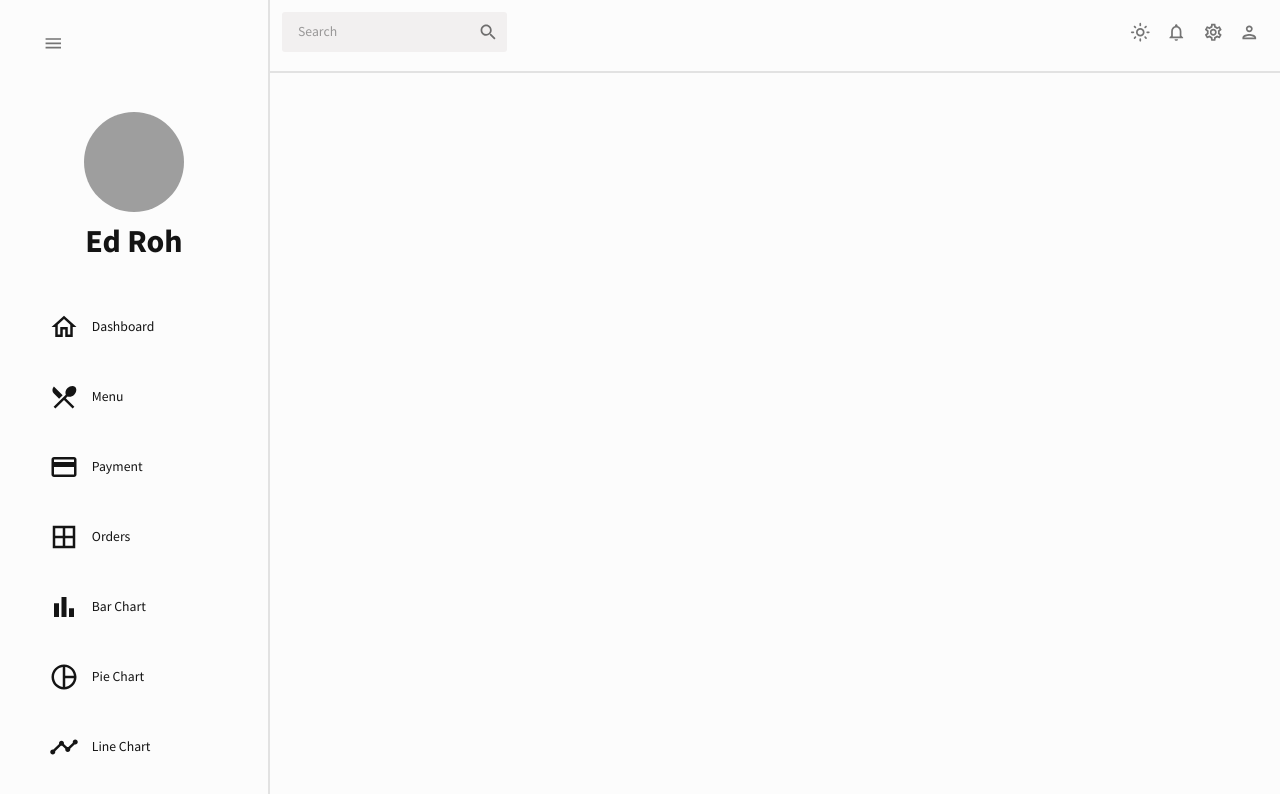
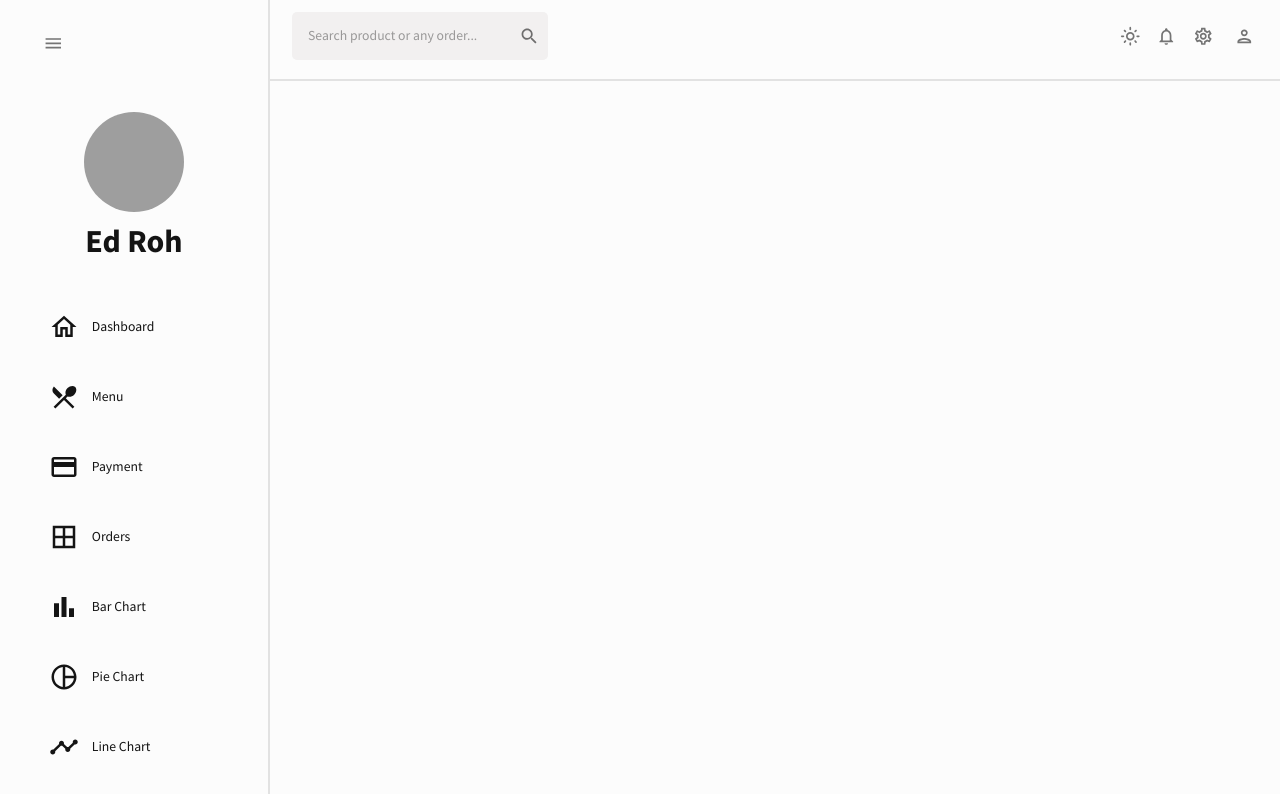
Before and after one commit to hoangnmdev/react-admin, a React (Vite) app: page / in a window 1280 px wide. Shown: the top 794 px of the page. Built offline with nearby package versions, Linux system fonts and the light colour scheme; grey boxes are pictures that could not be loaded.

Commit message:
modify top bar p1

```diff
--- /dev/null
+++ b/src/scenes/global/Profile.jsx
@@ -0,0 +1,77 @@
+import React from 'react'
+import Box from '@mui/material/Box'
+import Menu from '@mui/material/Menu'
+import MenuItem from '@mui/material/MenuItem'
+import Divider from '@mui/material/Divider'
+import ListItemIcon from '@mui/material/ListItemIcon'
+import Avatar from '@mui/material/Avatar'
+import Tooltip from '@mui/material/Tooltip'
+import IconButton from '@mui/material/IconButton'
+import Settings from '@mui/icons-material/Settings'
+import Logout from '@mui/icons-material/Logout'
+import PersonAdd from '@mui/icons-material/PersonAdd'
+import PersonOutlinedIcon from '@mui/icons-material/PersonOutlined'
+
+function Profile() {
+  const [anchorEl, setAnchorEl] = React.useState(null)
+  const open = Boolean(anchorEl)
+  const handleClick = (event) => {
+    setAnchorEl(event.currentTarget)
+  }
+  const handleClose = () => {
+    setAnchorEl(null)
+  }
+  return (
+    <Box>
+
+      <Tooltip title="Account settings">
+        <IconButton
+          onClick={handleClick}
+          size="small"
+          aria-controls={open ? 'basic-menu-profile' : undefined}
+          aria-haspopup="true"
+          aria-expanded={open ? 'true' : undefined}
+        >
+          <PersonOutlinedIcon/>
+        </IconButton>
+      </Tooltip>
+      <Menu
+        id="basic-menu-profile"
+        anchorEl={anchorEl}
+        open={open}
+        onClose={handleClose}
+        MenuListProps={{
+          'aria-labelledby': 'basic-button-profile'
+        }}
+      >
+        <MenuItem >
+          <Avatar sx={{ height:28, width: 28, mr:2 }}/> Profile
+        </MenuItem>
+        <MenuItem >
+          <Avatar sx={{ height:28, width: 28, mr:2 }} /> My account
+        </MenuItem>
+        <Divider />
+        <MenuItem >
+          <ListItemIcon>
+            <PersonAdd fontSize="small" />
+          </ListItemIcon>
+          Add another account
+        </MenuItem>
+        <MenuItem >
+          <ListItemIcon>
+            <Settings fontSize="small" />
+          </ListItemIcon>
+          Settings
+        </MenuItem>
+        <MenuItem >
+          <ListItemIcon>
+            <Logout fontSize="small" />
+          </ListItemIcon>
+          Logout
+        </MenuItem>
+      </Menu>
+    </Box>
+  )
+}
+
+export default Profile
--- a/src/scenes/global/Topbar.jsx
+++ b/src/scenes/global/Topbar.jsx
@@ -6,9 +6,8 @@ import LightModeOutlinedIcon from '@mui/icons-material/LightModeOutlined'
 import DarkModeOutlinedIcon from '@mui/icons-material/DarkModeOutlined'
 import NotificationsOutlinedIcon from '@mui/icons-material/NotificationsOutlined'
 import SettingsOutlinedIcon from '@mui/icons-material/SettingsOutlined'
-import PersonOutlinedIcon from '@mui/icons-material/PersonOutlined'
 import SearchIcon from '@mui/icons-material/Search'
-
+import Profile from './Profile'
 
 function Topbar() {
   const theme = useTheme()
@@ -20,11 +19,13 @@ function Topbar() {
       {/*SEARCH BAR */}
       <Box
         display={'flex'}
+        marginLeft={'10px'}
         backgroundColor = {colors.primary[900]}
-        borderRadius={'3px'}
-        height={'40px'}
+        borderRadius={'5px'}
+        height={'3rem'}
+        width={'16rem'}
       >
-        < InputBase sx={{ ml: 2, flex: 1 }} placeholder='Search'/>
+        < InputBase sx={{ ml: 2, flex: 1 }} placeholder='Search product or any order...'/>
         <IconButton type='button' sx={{ p:1 }}>
           <SearchIcon/>
         </IconButton>
@@ -43,7 +44,7 @@ function Topbar() {
           <SettingsOutlinedIcon/>
         </IconButton>
         <IconButton>
-          <PersonOutlinedIcon/>
+          <Profile/>
         </IconButton>
       </Box>
     </Box>
```
